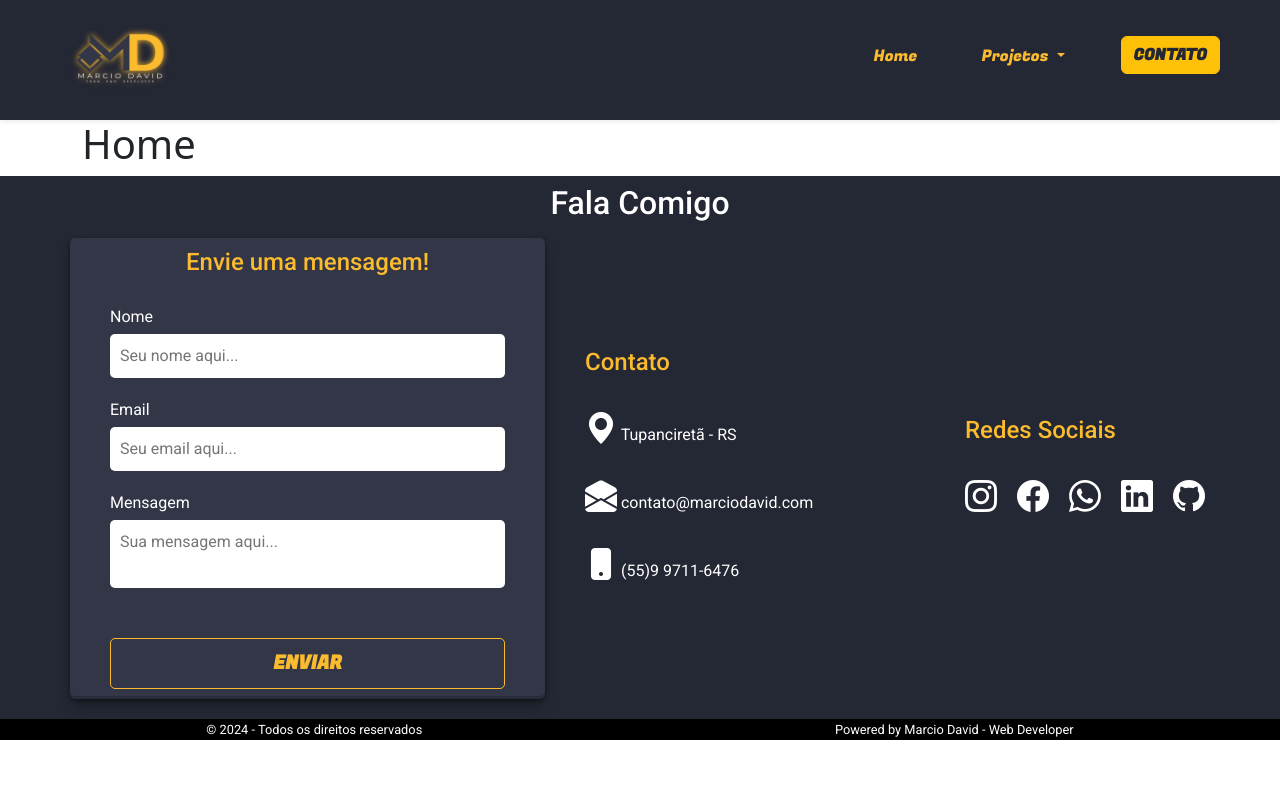
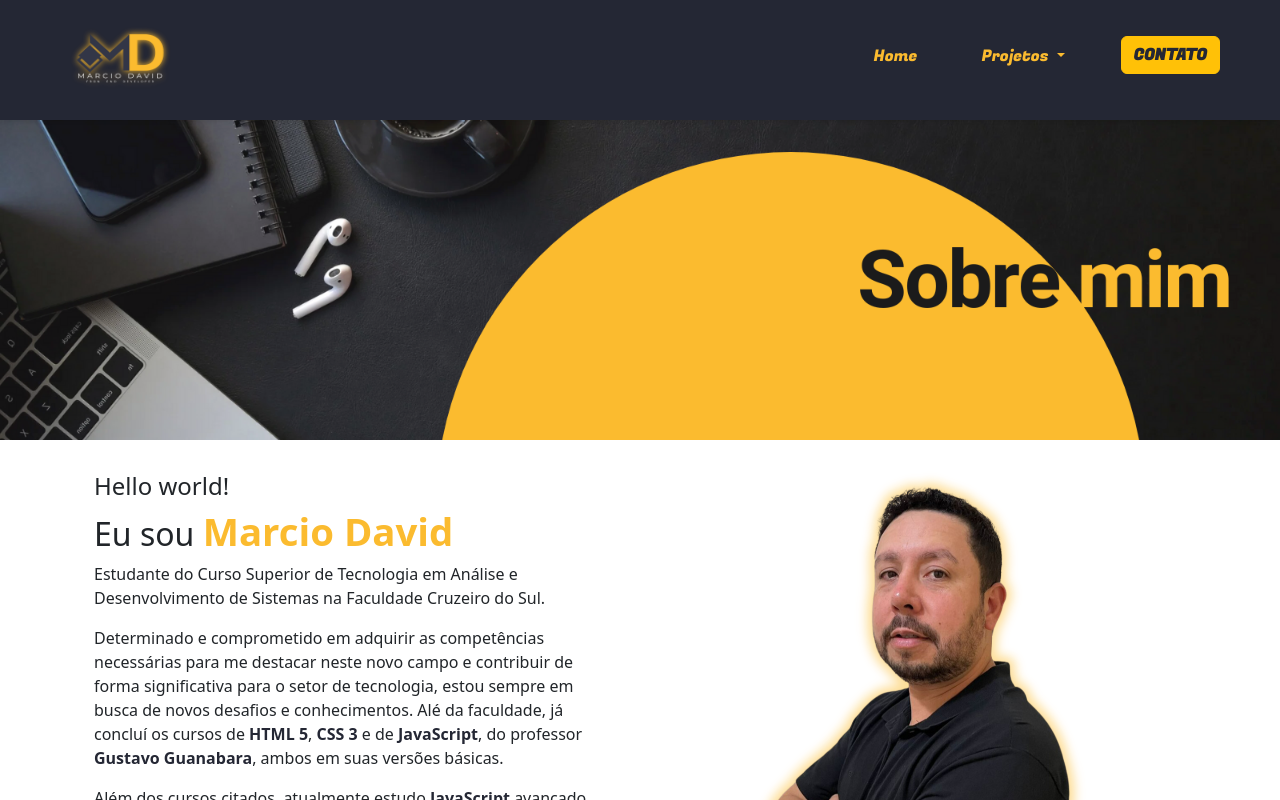
Before and after one commit to MarcioDavid81/portifolio2, an Angular app: page / in a window 1280 px wide. Shown: the top 800 px of the page. Built offline with nearby package versions, Linux system fonts and the light colour scheme.

Commit message:
feat: add sobre

```diff
--- a/src/app/pages/home/home.component.css
+++ b/src/app/pages/home/home.component.css
@@ -1,5 +1,29 @@
 section{
   padding-top: 120px;
+}
+.banner img{
+    width: 100%;
+    height: auto;
+}
+.container{
+  width: 100vw;
+  height: 100%;
+}
+.outdor img{
+    width: 100%;
+    height: auto;
+}
+span{
+    font-size: 1.2em;
+    font-weight: 700;
+    color: var(--tertiary-color);
+}
+
+a{
+    font-size: 1em;
+    font-weight: 700;
+    text-decoration: none;
+    color: var(--primary-color);
 }
 @media (width < 768px){
   section{
--- a/src/app/pages/home/home.component.html
+++ b/src/app/pages/home/home.component.html
@@ -1,11 +1,21 @@
 <app-navbar></app-navbar>
 <section>
+ <div class="banner">
+    <img class="fixed-botton" src="../../../assets/Sobre mim.png" alt="">
+ </div>
   <div class="container">
-    <div class="row">
-      <div class="col-md-12">
-        <h1>Home</h1>
+      <div class="row">
+        <div class="apresentacao col-lg-6 p-4 align-self-center">
+            <h4>Hello world!</h4>
+            <h2> Eu sou <span>Marcio David</span></h2>
+            <p>Estudante do Curso Superior de Tecnologia em Análise e Desenvolvimento de Sistemas na Faculdade Cruzeiro do Sul.</p>
+            <p>Determinado e comprometido em adquirir as competências necessárias para me destacar neste novo campo e contribuir de forma significativa para o setor de tecnologia, estou sempre em busca de novos desafios e conhecimentos. Alé da faculdade, já concluí os cursos de <a href="https://www.w3schools.com/html/" target="_blank">HTML 5</a>, <a href="https://www.w3schools.com/css/" target="_blank">CSS 3</a> e de <a href="https://www.w3schools.com/js/" target="_blank">JavaScript</a>, do professor <a href="https://www.cursoemvideo.com/" target="_blank">Gustavo Guanabara</a>, ambos em suas versões básicas.</p><p>Além dos cursos citados, atualmente estudo <a href="https://www.w3schools.com/js/" target="_blank">JavaScript</a> avançado, <a href="https://getbootstrap.com/" target="_blank">Bootstrap</a> e <a href="https://www.rdstation.com/blog/marketing/ui-design/" target="_blank">UI/UX Design</a> na <a href="https://www.origamid.com/" target="_blank">Escola de Cursos Origamid</a> do professor André Rafael.</p> <p>E por curiosidade, estou estudando Angular 17.</p>
+            <p>Seja bem vindo ao meu blog, espero que goste do conteúdo!</p>
+        </div>
+        <div class="outdor col-lg-6">
+            <img src="../../../assets/Marcio David.png" alt="">
+        </div>
       </div>
-    </div>
   </div>
 </section>
 <app-footer></app-footer>
```
Also changed, not shown: src/assets/Sobre mim.png (added).
